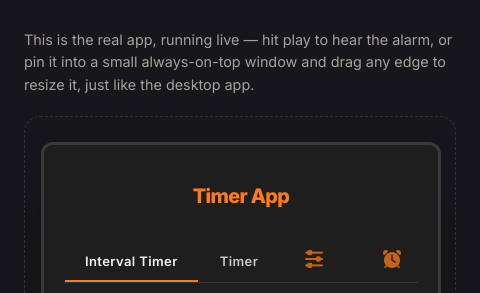
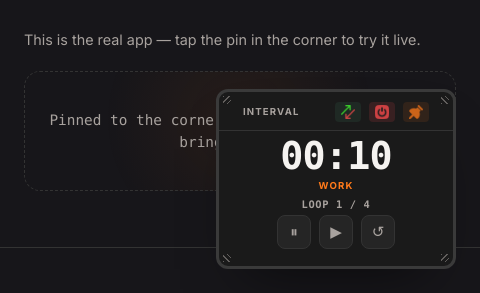
Before and after one commit to psymore/interval-timer, an Electron app: page docs/index.html in a window 480 px wide. Shown: the part 551-844 px from the top of the page. Drawn offline with Linux system fonts and the light colour scheme.

Commit message:
feat: default to docked on mobile, cap expanded height to the viewport, add matching caption

```diff
--- a/docs/assets/i18n.js
+++ b/docs/assets/i18n.js
@@ -10,6 +10,7 @@ const translations = {
     "hero.releases": "See all releases",
     "hero.stat": "free · open source · unsigned installer (SmartScreen may warn once)",
     "hero.demoCaption": "This is the real app, running live — hit play to hear the alarm, or pin it into a small always-on-top window and drag any edge to resize it, just like the desktop app.",
+    "hero.demoCaptionMobile": "This is the real app — tap the pin in the corner to try it live.",
     "features.eyebrow": "What it does",
     "features.h2": "Small, focused, and it stays out of your way",
     "features.card1.h3": "Alarms that don't sound like alarms",
@@ -39,6 +40,7 @@ const translations = {
     "hero.releases": "Tüm sürümleri gör",
     "hero.stat": "ücretsiz · açık kaynak · imzasız kurulum dosyası (SmartScreen bir kez uyarabilir)",
     "hero.demoCaption": "Bu, gerçek uygulamanın canlı hâli — alarmı duymak için oynat'a basın, ya da masaüstü uygulamasındaki gibi onu küçük, her zaman üstte kalan bir pencereye sabitleyip herhangi bir kenarından sürükleyerek yeniden boyutlandırın.",
+    "hero.demoCaptionMobile": "Bu, gerçek uygulama — canlı denemek için köşedeki pin simgesine dokunun.",
     "features.eyebrow": "Ne yapar",
     "features.h2": "Küçük, odaklı ve yolunuza çıkmıyor",
     "features.card1.h3": "Alarm gibi çalmayan alarmlar",
--- a/docs/assets/mini-demo.js
+++ b/docs/assets/mini-demo.js
@@ -28,12 +28,31 @@
   // ".is-expanded" rule, so the two can't drift out of sync.
   const EXPANDED_STAGE_HEIGHT = 1150;
 
+  // Matches the hero's own `@media (max-width: 820px)` breakpoint in
+  // docs/index.html — reused here rather than introducing a second
+  // magic number for "is this a narrow viewport."
+  const MOBILE_BREAKPOINT = 820;
+  const MOBILE_EXPAND_MARGIN = 64;
+
+  // The one place "how tall should the expanded stage be right now"
+  // is decided — both setStageMode("expanded") and expandRect() call
+  // this instead of each computing their own answer, so they can't
+  // drift out of sync the way the old dual-hardcoded-1150 bug did.
+  // Desktop always gets the fixed constant; mobile gets a
+  // viewport-height-relative cap so a manually-expanded phone visitor
+  // doesn't inherit the same fixed-1100px-tall box regardless of how
+  // short their screen actually is.
+  function expandedStageHeight() {
+    if (window.innerWidth >= MOBILE_BREAKPOINT) return EXPANDED_STAGE_HEIGHT;
+    return Math.min(EXPANDED_STAGE_HEIGHT, window.innerHeight - MOBILE_EXPAND_MARGIN);
+  }
+
   // mode: "expanded" | "idle". "idle" is the stage's appearance once the
   // demo has docked away from it — a small placeholder, not the old
   // small-widget-centered-in-stage layout (that state no longer exists).
   function setStageMode(mode) {
     stage.classList.toggle("is-idle", mode === "idle");
-    stage.style.minHeight = mode === "expanded" ? `${EXPANDED_STAGE_HEIGHT}px` : "";
+    stage.style.minHeight = mode === "expanded" ? `${expandedStageHeight()}px` : "";
   }
 
   // Where the docked widget sits: bottom-right of the *viewport*, not
@@ -348,15 +367,17 @@
 
   function expandRect() {
     const stageRect = stage.getBoundingClientRect();
+    const targetStageHeight = expandedStageHeight();
     // 800x1100 matches the real app's own default window size (lib/windows.js)
-    // so the expanded view fits the app's tallest tab (Interval Timer) without
-    // an internal scrollbar, and reads as "this is the actual app," not an
-    // arbitrarily-sized box.
+    // on desktop so the expanded view fits the app's tallest tab (Interval
+    // Timer) without an internal scrollbar. On mobile, targetStageHeight is
+    // already capped to the viewport (see expandedStageHeight()), so this
+    // just fits within whatever that cap is instead of always 1100.
     const width = Math.min(800, stageRect.width - 32);
-    const height = Math.min(1100, EXPANDED_STAGE_HEIGHT - 32);
+    const height = Math.min(1100, targetStageHeight - 32);
     return {
       left: Math.max(0, (stageRect.width - width) / 2),
-      top: Math.max(0, (EXPANDED_STAGE_HEIGHT - height) / 2),
+      top: Math.max(0, (targetStageHeight - height) / 2),
       width,
       height,
     };
@@ -497,5 +518,22 @@
     armReadyTimeout();
   }
 
-  initDefaultExpanded();
+  // Narrow viewports start docked instead: the 800x1100 expand target
+  // reads as cramped on a phone-width screen and forces a long scroll
+  // before Features. Nothing here loads the iframe — there is no visitor
+  // interaction yet, so the same lazy-load-on-demand behavior expand()
+  // already provides for a manual Pin tap applies here for free.
+  function initDefaultDocked() {
+    isExpanded = false;
+    setPinButtonState(false);
+    demo.classList.add("is-docked");
+    setStageMode("idle");
+    applyRect(dockRect());
+  }
+
+  if (window.innerWidth < MOBILE_BREAKPOINT) {
+    initDefaultDocked();
+  } else {
+    initDefaultExpanded();
+  }
 })();
--- a/docs/index.html
+++ b/docs/index.html
@@ -171,6 +171,20 @@
       font-size: 0.9rem;
       max-width: 60ch;
       margin: 32px 0 20px;
+    }
+
+    .hero-demo-caption--mobile {
+      display: none;
+    }
+
+    @media (max-width: 820px) {
+      .hero-demo-caption--desktop {
+        display: none;
+      }
+
+      .hero-demo-caption--mobile {
+        display: block;
+      }
     }
 
     .eyebrow {
@@ -918,10 +932,13 @@
         once)</span>
     </div>
 
-    <p class="hero-demo-caption" data-i18n="hero.demoCaption">
+    <p class="hero-demo-caption hero-demo-caption--desktop" data-i18n="hero.demoCaption">
       This is the real app, running live — hit play to hear the alarm, or pin
       it into a small always-on-top window and drag any edge to resize it,
       just like the desktop app.
+    </p>
+    <p class="hero-demo-caption hero-demo-caption--mobile" data-i18n="hero.demoCaptionMobile">
+      This is the real app — tap the pin in the corner to try it live.
     </p>
 
     <div class="mini-demo-stage">
```
